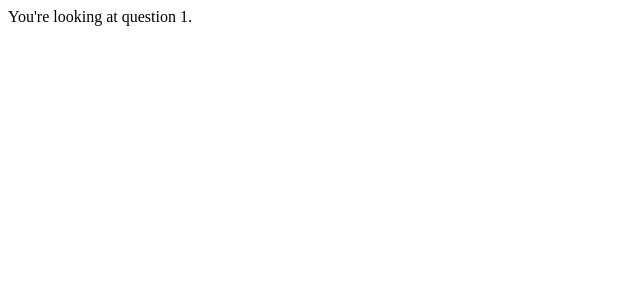
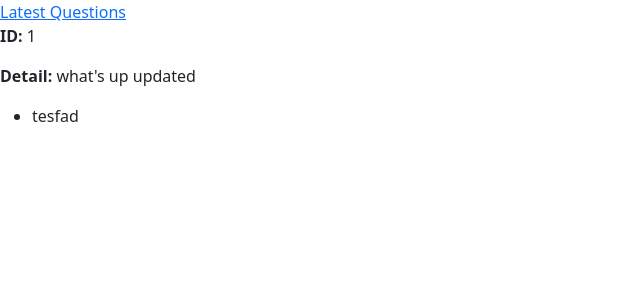
Before and after one commit to sabbirmahmud4455/play-with-django, a Django app: page /1/ in a window 1280 px wide. Shown: the top 300 px of the page, without its empty margins (0-640 px from the left). Run offline with Django 5.2, Linux system fonts and the light colour scheme; data comes from the database, SQL or seed files in the repository; both versions use the stored data as it was after the commit.

Commit message:
create and data show in polls details view

```diff
--- a/polls/admin.py
+++ b/polls/admin.py
@@ -3,3 +3,4 @@ from .models import Question, Choice
 
 # Register your models here.
 admin.site.register(Question)
+admin.site.register(Choice)
--- /dev/null
+++ b/polls/templates/polls/detail.html
@@ -0,0 +1,31 @@
+
+
+<!doctype html>
+<html lang="en">
+  <head>
+    <meta charset="utf-8">
+    <meta name="viewport" content="width=device-width, initial-scale=1">
+    <title>Bootstrap demo</title>
+    <link href="https://cdn.jsdelivr.net/npm/bootstrap@5.2.3/dist/css/bootstrap.min.css" rel="stylesheet" integrity="sha384-rbsA2VBKQhggwzxH7pPCaAqO46MgnOM80zW1RWuH61DGLwZJEdK2Kadq2F9CUG65" crossorigin="anonymous">
+  </head>
+  <body>
+    <a href="/">Latest Questions
+	</a>
+	<p>
+		<strong>ID: </strong>
+		{{ question.id }}
+	</p>
+	<p>
+		<strong>Detail: </strong>
+		{{ question }}
+	</p>
+
+	<ul>
+	{% for choice in question.choice_set.all %}
+		<li>{{ choice.choice_text }}</li>
+	{% endfor %}
+	</ul>
+
+    <script src="https://cdn.jsdelivr.net/npm/bootstrap@5.2.3/dist/js/bootstrap.bundle.min.js" integrity="sha384-kenU1KFdBIe4zVF0s0G1M5b4hcpxyD9F7jL+jjXkk+Q2h455rYXK/7HAuoJl+0I4" crossorigin="anonymous"></script>
+  </body>
+</html>
--- a/polls/templates/polls/index.html
+++ b/polls/templates/polls/index.html
@@ -3,7 +3,7 @@
     <ul>
     {% for question in latest_question_list %}
         <li>
-            <a href="/{{ question.id }}/">{{ question.question_test }}a</a>
+            <a href="{% url 'detail' question.id %}">{{ question.question_test }}</a>
         </li>
     {% endfor %}
     </ul>
--- a/polls/views.py
+++ b/polls/views.py
@@ -1,11 +1,11 @@
 from django.http import HttpResponse
-from django.shortcuts import render
+from django.shortcuts import render, get_object_or_404
 from .models import Question
-
+from django.http import Http404
 # Create your views here.
 def index(request):
-	latest_question_list =  Question.objects.order_by("-pub_date")[:5]
-	latest_question_list = ", ".join([str(q) for q in latest_question_list])
+	latest_question_list = Question.objects.order_by("-pub_date")[:5]
+	latest_question_list = list(latest_question_list.values())
 
 	context = {
 		"latest_question_list": latest_question_list,
@@ -13,10 +13,9 @@ def index(request):
 
 	return render(request, "polls/index.html", context)
 
-	return HttpResponse(latest_question_list)
-
 def detail(request, question_id):
-	return HttpResponse(f"You're looking at question {question_id}.")
+	question = get_object_or_404(Question, pk=question_id)
+	return render(request, "polls/detail.html", {"question": question})
 
 def results(request, question_id):
 	return HttpResponse(f"You're looking at the results of question {question_id}.")
```
Also changed, not shown: db.sqlite3.
